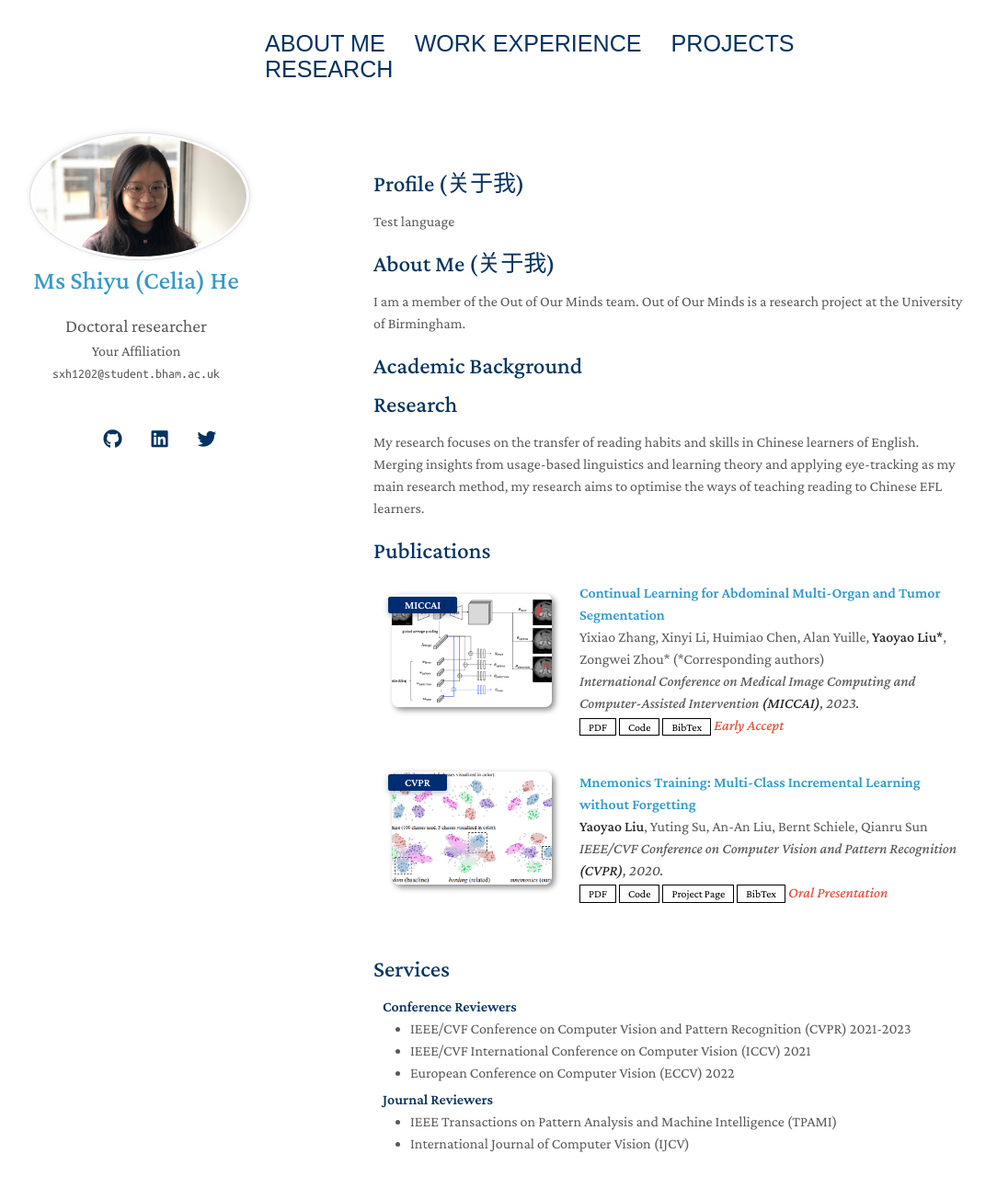
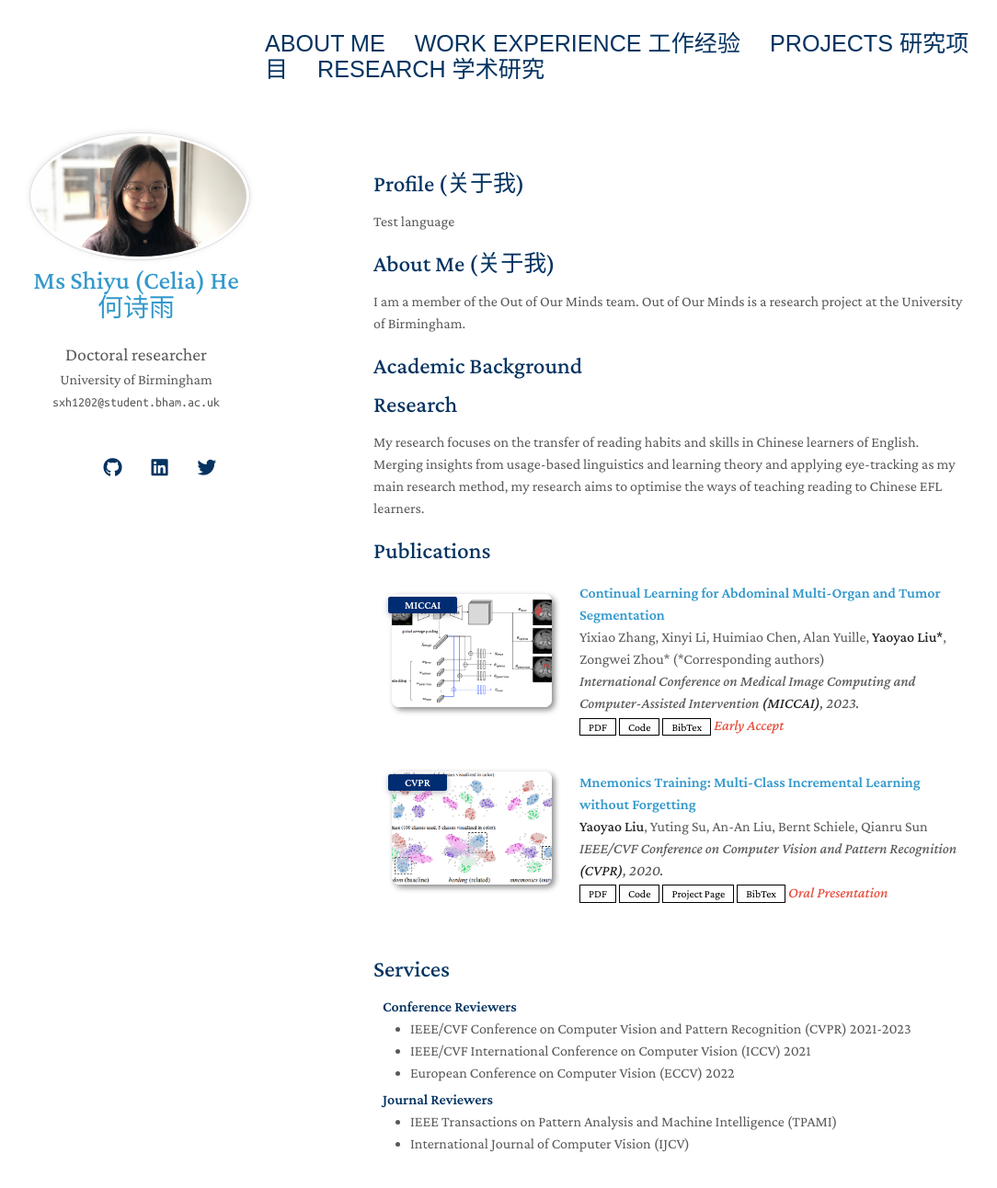
Before and after one commit to ShiyuHeCelia/ShiyuHeCelia.github.io, a Jekyll site: the page built from index.md, in a window 1280 px wide and 1350 px high. Shown: the top 1292 px of the window at 92% size, without its empty margins (96-1180 px from the left). Built offline with Jekyll 4.4.1, drawn with Linux system fonts in a browser that asks for light colours; nearby versions of some CDN libraries; comment, search, counter and statistics services are not loaded; a style sheet for code colours, icons or effects is not loaded; our own code applies the rules of GitHub Pages for plain Markdown files.

Commit message:
Update _config.yml
try Chinese

```diff
--- a/_config.yml
+++ b/_config.yml
@@ -1,10 +1,10 @@
 # Basic Information
 
-title: Ms Shiyu (Celia) He
-description: Doctoral researcher
+title: Ms Shiyu (Celia) He 何诗雨
+description: Doctoral researcher 博士研究生
 owner: Shiyu He
 position: Doctoral researcher
-affiliation: Your Affiliation
+affiliation: University of Birmingham
 email: sxh1202@student.bham.ac.uk
 keywords: Shiyu He
 canonical: http://shiyuhe.com
@@ -44,11 +44,11 @@ enable_footnote: false
 links:
   - title: About Me
     url: /
-  - title: Work Experience
+  - title: Work Experience 工作经验
     url: /work_experience
-  - title: Projects
+  - title: Projects 研究项目
     url: /projects
-  - title: Research
+  - title: Research 学术研究
     url: /research
 
 highlighter: rouge
```
